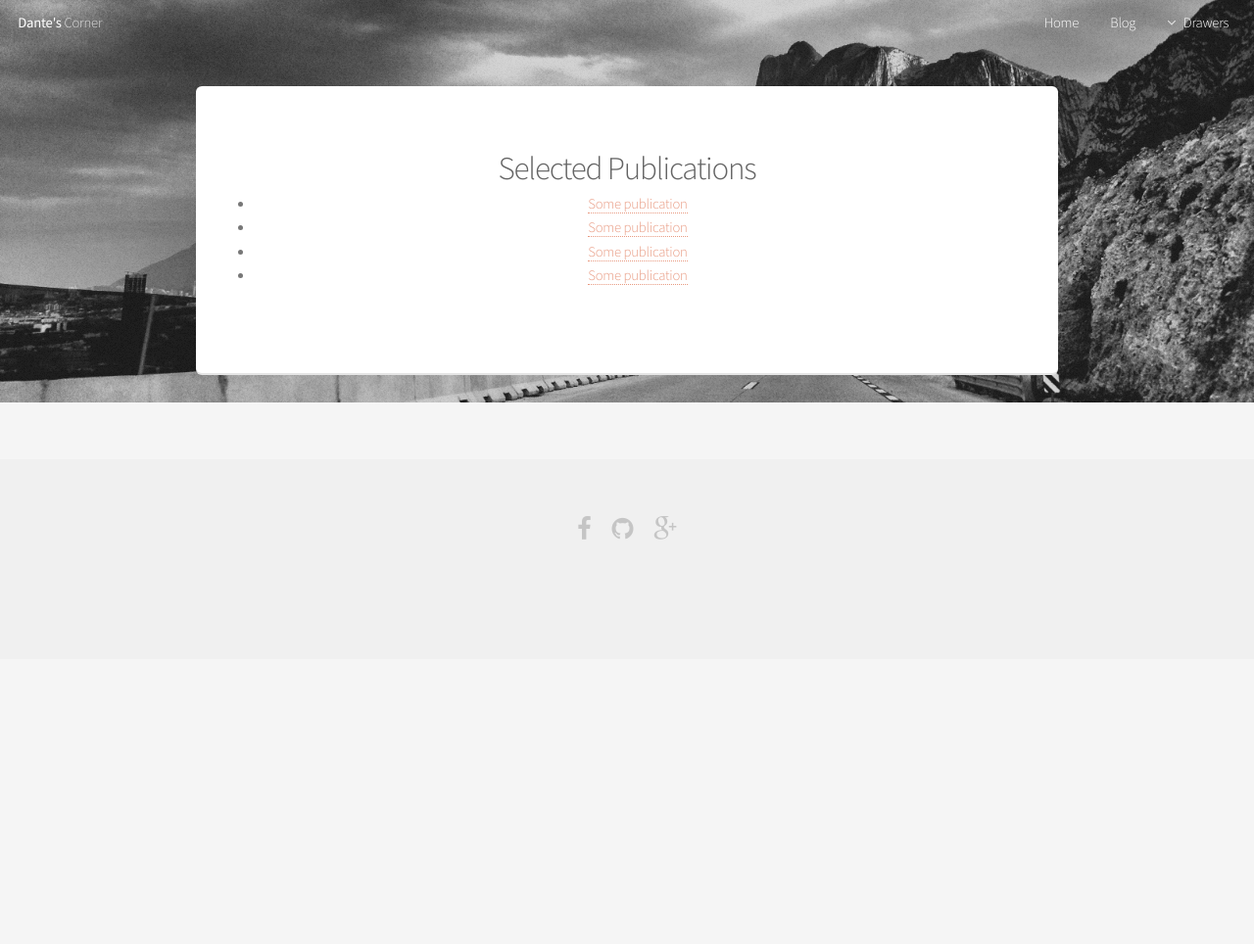
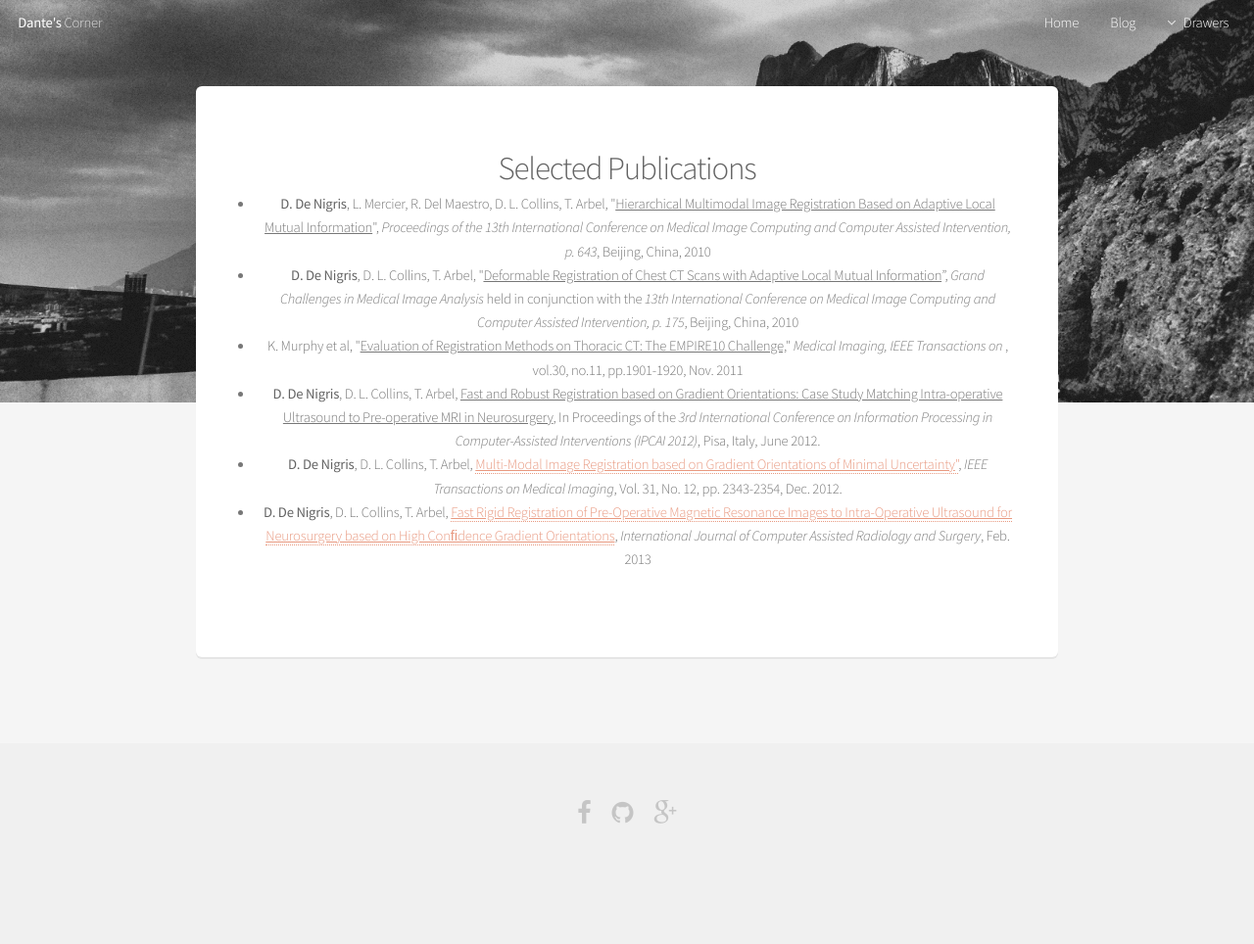
Before and after one commit to dantino/dantino.github.io, a Jekyll site: the page built from publications/index.html, in a window 1280 px wide. Shown: the whole page at 98% size. Built offline with Jekyll 4.4.1, drawn with Linux system fonts in a browser that asks for light colours; before the commit the page ends 900 px from its top, so only the background shows below that.

Commit message:
Adding publications from old website

```diff
--- /dev/null
+++ b/Gemfile
@@ -0,0 +1,2 @@
+source 'https://rubygems.org'
+gem 'github-pages'
--- a/publications/index.html
+++ b/publications/index.html
@@ -5,11 +5,33 @@ layout: default
 <section class="box special">
 	<header class="major">
 		<h2>Selected Publications</h2>
-			<ul>
-				<li><a href="">Some publication</a></li>
-				<li><a href="">Some publication</a></li>
-				<li><a href="">Some publication</a></li>
-				<li><a href="">Some publication</a></li>
-			</ul>
+		<ul>
+			<li> <b>D. De Nigris</b>, L. Mercier, R. Del Maestro, D. L. Collins, T. Arbel,
+				"<u>Hierarchical Multimodal Image Registration Based on Adaptive Local Mutual Information</u>",
+				<i>Proceedings of the 13th International Conference on Medical Image
+					Computing and Computer Assisted Intervention, p. 643</i>, Beijing, China, 2010</li>
+					<li><b>D. De Nigris</b>, D. L. Collins, T. Arbel,
+						"<u>Deformable Registration of Chest CT Scans with Adaptive Local Mutual Information</u>”,
+						<i>Grand Challenges in Medical Image Analysis</i> held in conjunction with the
+						<i>13th International Conference on Medical Image Computing and Computer Assisted Intervention, p. 175</i>,
+						Beijing, China, 2010
+					</li>
+					<li>
+						K. Murphy et al, "<u>Evaluation of Registration Methods on Thoracic CT: The EMPIRE10 Challenge,</u>"
+						<i>Medical Imaging, IEEE Transactions on </i>, vol.30, no.11, pp.1901-1920, Nov. 2011
+					</li>
+					<li><b>D. De Nigris</b>, D. L. Collins, T. Arbel,
+						<u>Fast and Robust Registration based on Gradient Orientations: Case Study Matching Intra-operative Ultrasound to Pre-operative MRI in Neurosurgery</u>,
+						In Proceedings of the <i>3rd International Conference on Information Processing in Computer-Assisted Interventions (IPCAI 2012)</i>, Pisa, Italy, June 2012.
+					</li>
+					<li><b>D. De Nigris</b>, D. L. Collins, T. Arbel,
+						<a href="http://ieeexplore.ieee.org/stamp/stamp.jsp?tp=&arnumber=6298013"><u>Multi-Modal Image Registration based on Gradient Orientations of Minimal Uncertainty</u>"</a>,
+						<i>IEEE Transactions on Medical Imaging</i>, Vol. 31, No. 12, pp. 2343-2354, Dec. 2012.
+					</li>
+					<li><b> D. De Nigris</b>, D. L. Collins, T. Arbel,
+						<a href="http://link.springer.com/article/10.1007%2Fs11548-013-0826-6"><u>Fast Rigid Registration of Pre-Operative Magnetic Resonance Images to Intra-Operative Ultrasound for Neurosurgery based on High Conﬁdence Gradient Orientations</u></a>,
+						<i>International Journal of Computer Assisted Radiology and Surgery</i>, Feb. 2013
+					</li>
+				</ul>
 	</header>
 </section>
```
